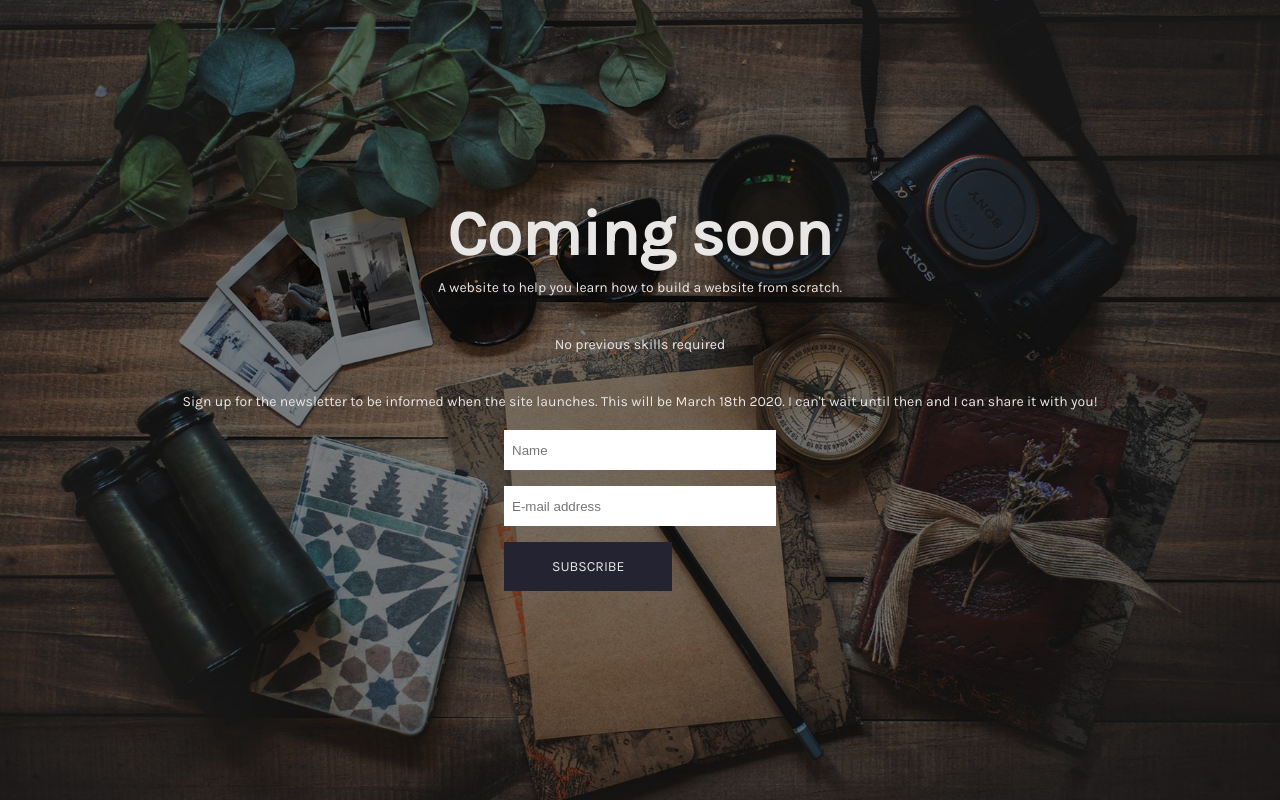
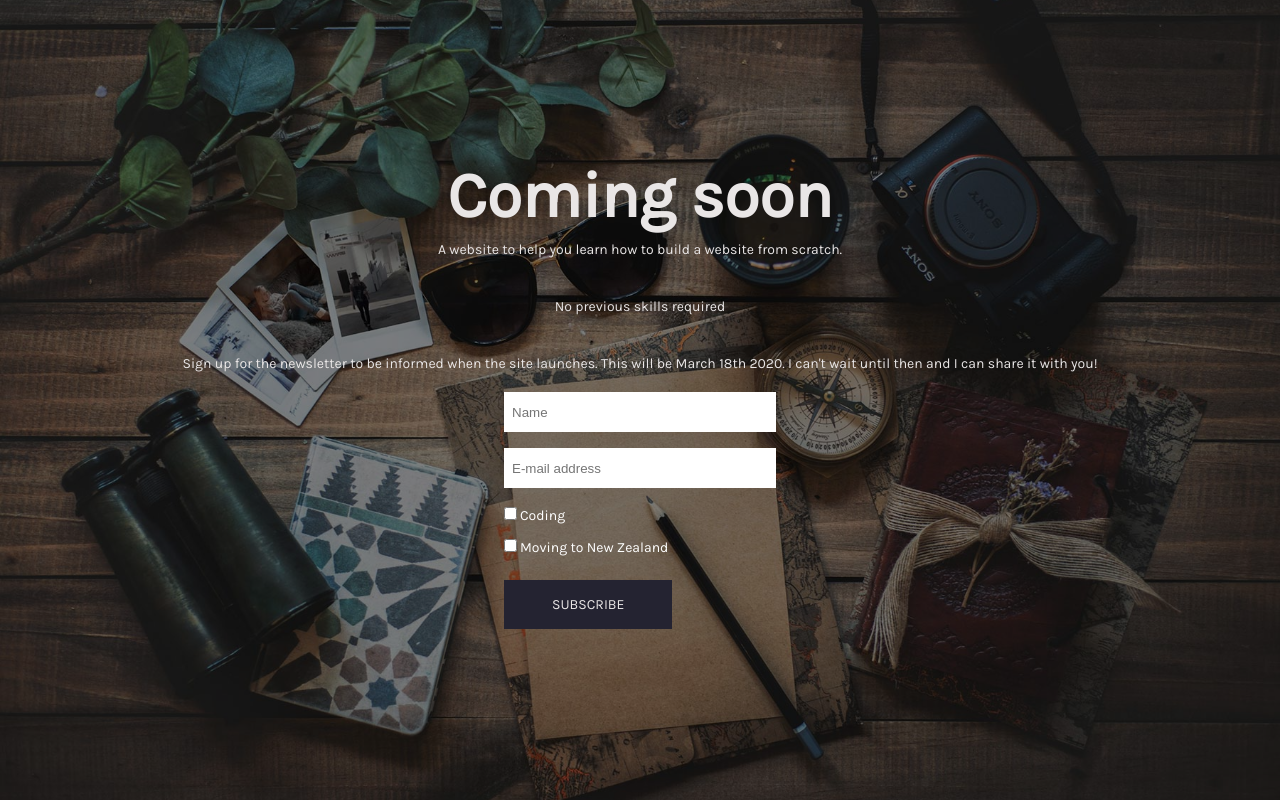
Before and after one commit to Claudia413/supreme-octo-fun, a Vue app: page /comingsoon in a window 1280 px wide. Built offline with nearby package versions, Linux system fonts and the light colour scheme; no server answers; what prismic-vue, vue-typed-js would draw is missing.

Commit message:
Add option to choose between coding or NZ newsletter when signing up

```diff
--- a/src/components/NewsletterSignUp.vue
+++ b/src/components/NewsletterSignUp.vue
@@ -22,6 +22,15 @@
                    placeholder="E-mail address"
                    class="sign-up"
                    aria-label="E-mail address">
+
+              <label class="checkbox" for="group_1">
+                     <input type="checkbox" id="group_1" name="group[28069][1]" value="1" class="av-checkbox">
+                     <span>Coding</span>
+              </label>
+              <label class="checkbox" for="group_2">
+                     <input type="checkbox" id="group_2" name="group[28069][2]" value="1" class="av-checkbox">
+                     <span>Moving to New Zealand</span>
+              </label>
               <input type="submit" value="Subscribe" class="button mt-2">
               </form>
 	</div>
@@ -46,6 +55,23 @@ form {
 		margin-bottom: 16px;
 		padding: 8px;
 	}
+       label {
+              color: white;
+              display: block;
+              font-family: 'Karla', sans-serif;
+              font-size: 14px;
+              margin-bottom: 12px;
+              span {
+                     font-family: inherit;
+              }
+       }
+       .av-checkbox {
+              cursor: pointer;
+              margin-left: 0;
+       }
+       .mt-2 {
+              margin-top: 12px;
+       }
 }
 
 </style>
```
Lines whose indentation alone changed are shown as unchanged.
